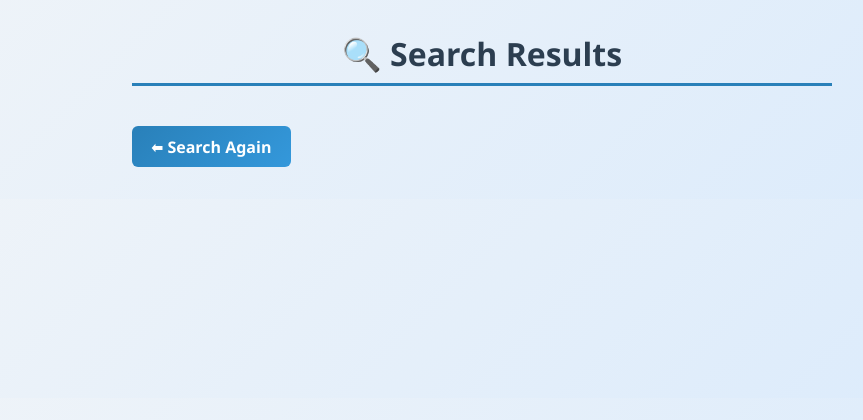
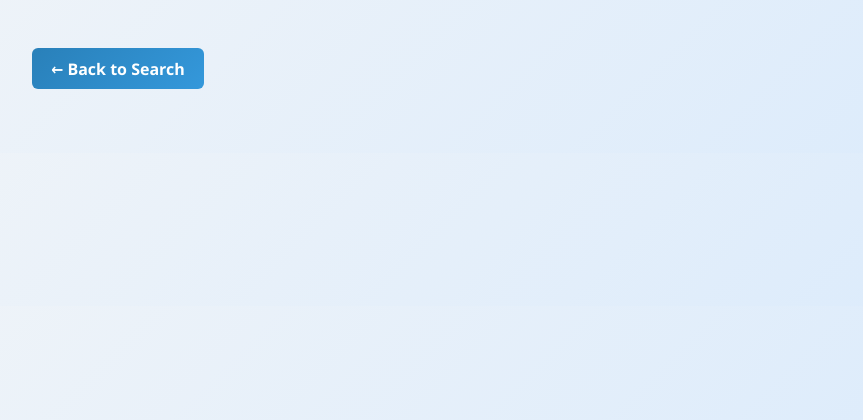
Before and after one commit to ZuairiaKabir/book-info, a Python web app: template templates/result.html in a window 1280 px wide. Shown: the top 420 px of the page, without its empty margins (158-1021 px from the left). Run offline with Jinja, Linux system fonts and the light colour scheme; the template is opened without the code that fills it, so the values that code supplies are empty.

Commit message:
Update result.html

```diff
--- a/templates/result.html
+++ b/templates/result.html
@@ -3,15 +3,15 @@
 
 <head>
     <meta charset="UTF-8" />
-    <title>Search Results</title>
+    <title>Book Info Result</title>
     <style>
         body {
             font-family: 'Segoe UI', Tahoma, Geneva, Verdana, sans-serif;
-            max-width: 700px;
+            max-width: 900px;
             margin: 2rem auto;
             background: linear-gradient(135deg, #f0f4f8, #d9eafc);
             color: #333;
-            padding: 0 1rem;
+            padding: 0 1rem 2rem;
         }
 
         h1 {
@@ -24,14 +24,16 @@
             animation: fadeIn 0.8s ease-in-out;
         }
 
-        h2 {
+        h2,
+        h3 {
             color: #2980b9;
             margin-bottom: 0.5rem;
         }
 
-        .result {
+        .book-info,
+        .author-info {
             background: #ffffff;
-            padding: 1.2rem;
+            padding: 1.5rem;
             border-radius: 10px;
             margin-bottom: 1.5rem;
             box-shadow: 0 6px 15px rgba(0, 0, 0, 0.08);
@@ -39,7 +41,8 @@
             animation: slideIn 0.6s ease-in-out;
         }
 
-        .result:hover {
+        .book-info:hover,
+        .author-info:hover {
             transform: translateY(-3px);
         }
 
@@ -71,7 +74,12 @@
             border-bottom: none;
         }
 
-        a {
+        .rating {
+            color: #f39c12;
+            font-weight: bold;
+        }
+
+        a.back-link {
             display: inline-block;
             margin-top: 1rem;
             text-decoration: none;
@@ -83,7 +91,7 @@
             transition: background 0.3s ease, transform 0.2s ease;
         }
 
-        a:hover {
+        a.back-link:hover {
             background: linear-gradient(135deg, #1c5980, #2471a3);
             transform: scale(1.05);
         }
@@ -138,29 +146,41 @@
 </head>
 
 <body>
-    <h1>🔍 Search Results</h1>
-
     {% if error %}
     <p class="error">{{ error }}</p>
     {% else %}
-    {% if search_type == 'book' %}
-    <div class="result">
-        <h2>{{ result.title }}</h2>
-        <p><strong>Author(s):</strong> {{ result.author | join(', ') }}</p>
+    {% if search_type == "book" %}
+    <div class="book-info">
+        <h1>{{ result.title }}</h1>
+        <p><strong>Author(s):</strong> {{ result.author | join(", ") }}</p>
         <p><strong>First Published:</strong> {{ result.first_publish_year }}</p>
-        <p><strong>ISBN:</strong> {{ result.isbn if result.isbn else 'N/A' }}</p>
+        <p><strong>ISBN:</strong> {{ result.isbn }}</p>
+        <p><strong>Short Detail:</strong> {{ result.short_detail }}</p>
+
+        <h3>Description</h3>
+        <p>{{ result.description }}</p>
+
+        <p><strong>Genres:</strong> {{ result.genre | join(", ") }}</p>
+        <p><strong>Categories:</strong> {{ result.categories | join(", ") }}</p>
+        <p><strong>Average Rating:</strong> <span class="rating">{{ result.average_rating }}</span> ({{
+            result.ratings_count }} ratings)</p>
+        <p><strong>Page Count:</strong> {{ result.page_count }}</p>
+        <p><strong>Publisher:</strong> {{ result.publisher }}</p>
+        <p><strong>Published Date:</strong> {{ result.published_date }}</p>
     </div>
-    {% elif search_type == 'author' %}
-    <h2>📚 Books by {{ result.author }}</h2>
-    <ul>
-        {% for book in result.books %}
-        <li>{{ book }}</li>
-        {% endfor %}
-    </ul>
+
+    {% elif search_type == "author" %}
+    <div class="author-info">
+        <h1>Books by {{ result.author }}</h1>
+        <ul>
+            {% for book in result.books %}
+            <li>{{ book }}</li>
+            {% endfor %}
+        </ul>
+    </div>
     {% endif %}
     {% endif %}
-
-    <a href="/">⬅ Search Again</a>
+    <a href="/" class="back-link">← Back to Search</a>
 </body>
 
 </html>
```
